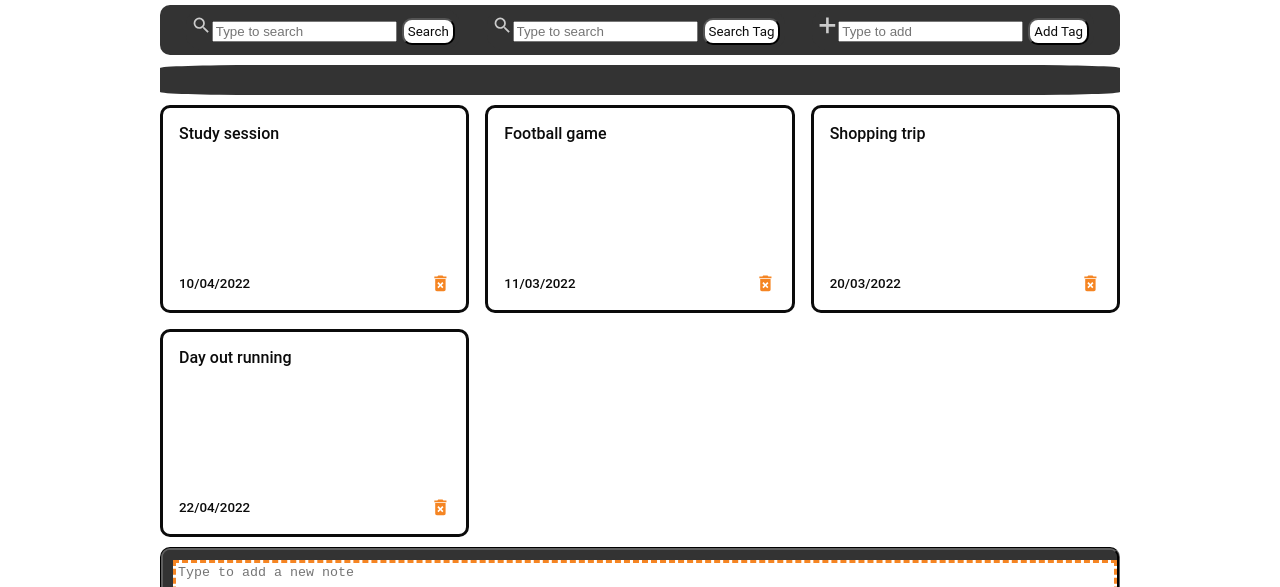
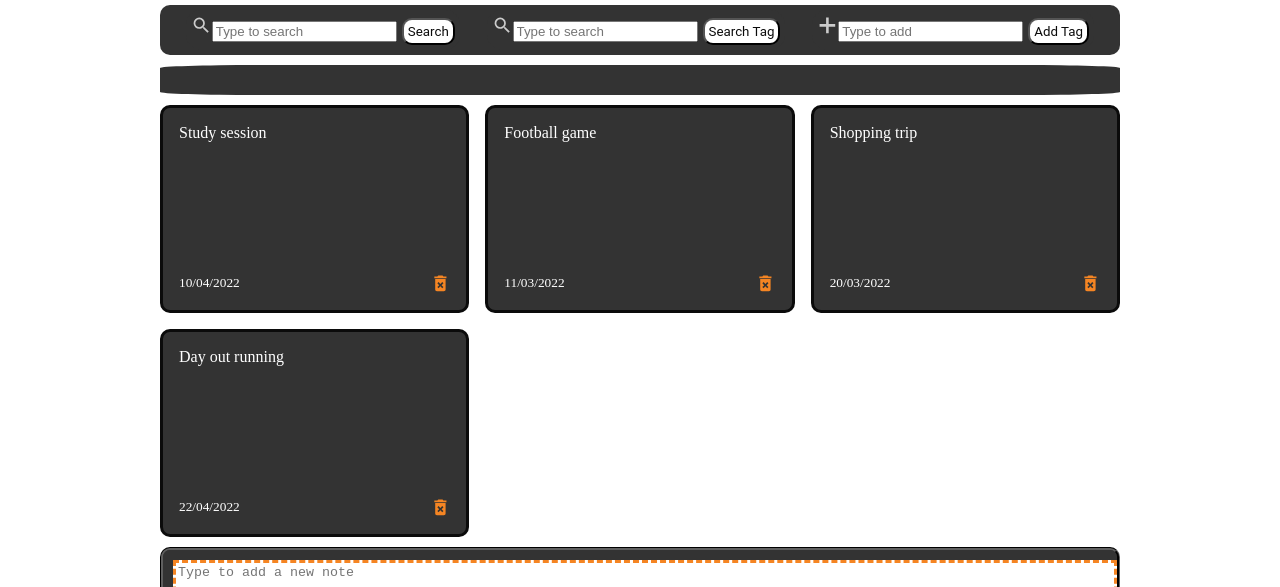
Before and after one commit to Mahdi-HuelQA/Context-Notes-App, a React (Create React App) app: page / in a window 1280 px wide. Shown: the top 587 px of the page. Built offline with nearby package versions, Linux system fonts and the light colour scheme; no server answers.

Commit message:
dark theme added to notes components

```diff
--- a/src/Components/Notes/Notes.jsx
+++ b/src/Components/Notes/Notes.jsx
@@ -1,10 +1,30 @@
-import React from 'react';
+import React,{useContext} from 'react';
 import { MdDeleteForever } from 'react-icons/md';
 import './Notes.css'
+import { ThemeContext } from '../../App';
 
 export const Notes = ({ id, text, date, handleDelete }) => {
+
+  const darkTheme = useContext(ThemeContext);
+  const themeStyles = {
+    backgroundColor: darkTheme ? '#333' : 'white',
+    color: darkTheme ?  'white' : '#0b0b0b',
+    minHeight:  '170px',
+    padding: '1rem',
+    borderRadius:  '10px',
+    borderWidth:  '1px',
+    display: 'flex',
+    flexDirection:  'column',
+    justifyContent:  'space-between',
+    whiteSpace:  'pre-wrap',
+    overflow: 'break-word',
+    fontFamily:  'Roboto sans-serif',
+    fontWeight: '500',
+    border: '#0b0b0b',
+    borderStyle:  'solid',
+  };
   return (
-    <div className='note' data-testid='notes'>
+    <div style={themeStyles} data-testid='notes'>
       <span  className='text-block'>{text} </span>
       <div className='note-footer'>
         <small>{date}</small>
```
Also changed, not shown: 1 other file (tests, documents, lock files or other folders).
